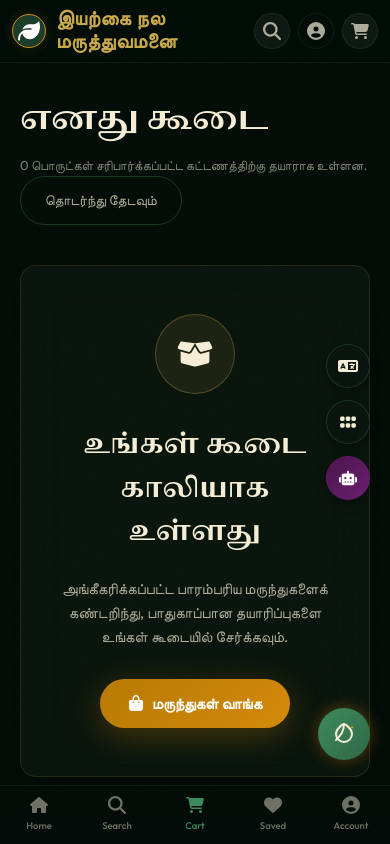
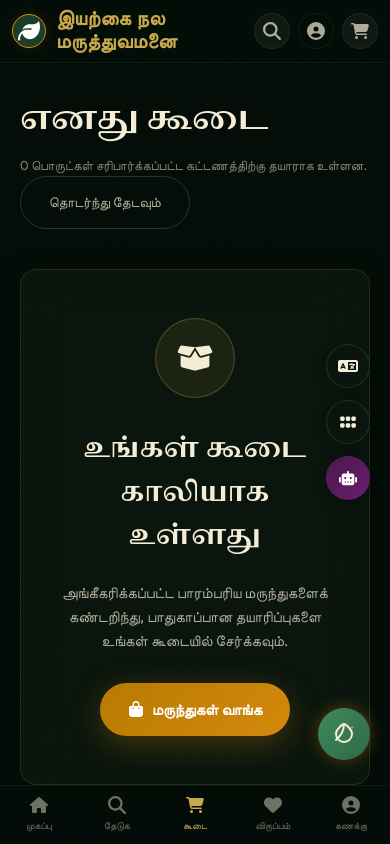
Before and after one commit to ADjayantan/vaithiyam-web, a Next.js app: page /cart in a window 390 px wide. Shown: the top 844 px of the page. Built offline with nearby package versions, Linux system fonts and the light colour scheme.

Commit message:
design: optimize mobile views with bilingual bottom bar tabs, active gold indicator, search placeholders translation, and 48px touch targets

```diff
--- a/app/globals.css
+++ b/app/globals.css
@@ -437,7 +437,7 @@ input, select, textarea { font: inherit; }
   transition: color 160ms ease;
 }
 .vt-bottom-nav a.active,
-.vt-bottom-nav a:hover { color: var(--vt-forest-600); }
+.vt-bottom-nav a:hover { color: var(--vt-gold, #c9a84c); }
 .vt-nav-mobile-only { display: flex; }
 .vt-header-primary  { display: none; }
 @media (min-width: 760px) {
@@ -447,6 +447,14 @@ input, select, textarea { font: inherit; }
   .vt-desktop-nav      { display: block; }
   .vt-mobile-search    { display: none; }
   .vt-page-shell       { padding-bottom: 0; }
+}
+
+/* Ensure mobile buttons have a minimum touch target height of 48px */
+@media (max-width: 760px) {
+  .vt-button {
+    min-height: 48px;
+    padding: 14px 28px !important;
+  }
 }
 
 /* ═══════════════════════════════════════════════════════════════════
--- a/components/layout/CustomerShell.tsx
+++ b/components/layout/CustomerShell.tsx
@@ -178,7 +178,7 @@ export function CustomerHeader({
                 ref={searchInputRef}
                 value={searchValue}
                 onChange={(e) => onSearchChange(e.target.value)}
-                placeholder="Search Tamil or English medicine name…"
+                placeholder={currentLang === 'ta' ? 'தமிழ் அல்லது ஆங்கிலத்தில் மருந்துகளைத் தேடுக…' : 'Search Tamil or English medicine name…'}
                 aria-label="Search medicines"
               />
             </div>
@@ -444,7 +444,7 @@ export function CustomerHeader({
             <input
               value={searchValue}
               onChange={(e) => onSearchChange(e.target.value)}
-              placeholder="Search medicines…"
+              placeholder={currentLang === 'ta' ? 'மருந்துகளைத் தேடுக…' : 'Search medicines…'}
               aria-label="Search medicines"
             />
           </div>
@@ -456,13 +456,29 @@ export function CustomerHeader({
 
 export function MobileBottomNav() {
   const path = usePathname();
+  const { language } = useLanguageStore();
+  const [mounted, setMounted] = useState(false);
+  const storeItems = useCartStore((state) => state.items);
+  const storeItemCount = storeItems.reduce((s, i) => s + i.qty, 0);
 
-  const tabs = [
-    { href: '/',                  icon: faHouse,          label: 'Home'    },
-    { href: '/products',          icon: faMagnifyingGlass, label: 'Search' },
-    { href: '/cart',              icon: faCartShopping,   label: 'Cart'    },
-    { href: '/account/wishlist',  icon: faHeart,          label: 'Saved'   },
-    { href: '/account',           icon: faCircleUser,     label: 'Account' },
+  useEffect(() => {
+    setMounted(true);
+  }, []);
+
+  const currentLang = mounted ? language : 'ta';
+
+  const tabs = currentLang === 'ta' ? [
+    { href: '/',                  icon: faHouse,          label: 'முகப்பு'    },
+    { href: '/products',          icon: faMagnifyingGlass, label: 'தேடுக'    },
+    { href: '/cart',              icon: faCartShopping,   label: 'கூடை',    count: storeItemCount },
+    { href: '/account/wishlist',  icon: faHeart,          label: 'விருப்பம்'  },
+    { href: '/account',           icon: faCircleUser,     label: 'கணக்கு'    },
+  ] : [
+    { href: '/',                  icon: faHouse,          label: 'Home'     },
+    { href: '/products',          icon: faMagnifyingGlass, label: 'Search'   },
+    { href: '/cart',              icon: faCartShopping,   label: 'Cart',     count: storeItemCount },
+    { href: '/account/wishlist',  icon: faHeart,          label: 'Saved'    },
+    { href: '/account',           icon: faCircleUser,     label: 'Account'  },
   ];
 
   return (
@@ -475,9 +491,32 @@ export function MobileBottomNav() {
             href={tab.href}
             className={active ? 'active' : ''}
             aria-current={active ? 'page' : undefined}
+            style={{ position: 'relative' }}
           >
             <FontAwesomeIcon icon={tab.icon} style={{ width: 18, height: 18 }} />
-            {tab.label}
+            <span>{tab.label}</span>
+            {tab.count !== undefined && tab.count > 0 && (
+              <span
+                style={{
+                  position: 'absolute',
+                  top: '4px',
+                  right: 'calc(50% - 22px)',
+                  background: 'var(--vt-gold, #c9a84c)',
+                  color: 'var(--vt-void, #030C07)',
+                  borderRadius: '50%',
+                  width: '15px',
+                  height: '15px',
+                  fontSize: '0.55rem',
+                  fontWeight: 900,
+                  display: 'flex',
+                  alignItems: 'center',
+                  justifyContent: 'center',
+                  zIndex: 5,
+                }}
+              >
+                {tab.count > 99 ? '99+' : tab.count}
+              </span>
+            )}
           </Link>
         );
       })}
```
